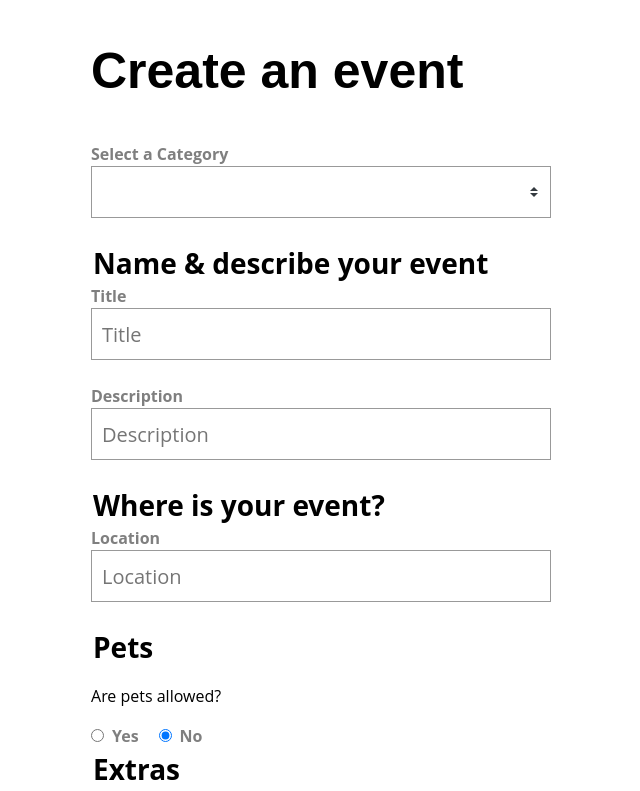
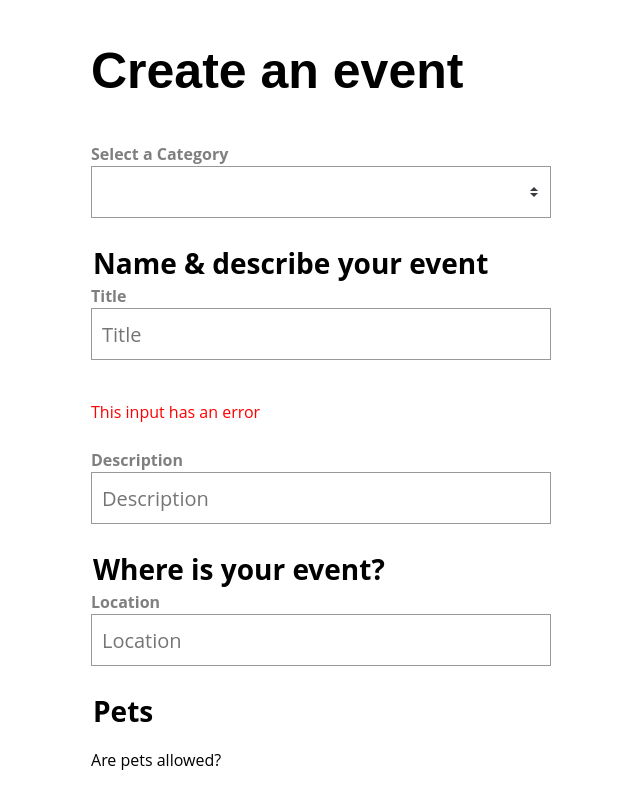
Before and after one commit to audrywolters/Vue-3-Forms, a Vue app: page / in a window 1280 px wide. Shown: the top 791 px of the page, without its empty margins (339-979 px from the left). Built offline with nearby package versions, Linux system fonts and the light colour scheme.

Commit message:
dynamically attach error message

```diff
--- a/src/components/BaseInput.vue
+++ b/src/components/BaseInput.vue
@@ -7,7 +7,18 @@
     :value="modelValue"
     @input="$emit('update:modelValue', $event.target.value)"
     :id="uuid"
+    :aria-describedby="error ? `${uuid}-error` : null "
   >
+  <p
+    v-if="error"
+    class="errorMessage"
+    :id="`${uuid}-error`"
+    aria-live="assertive"
+  >
+    {{ error }}
+  </p>
+
+
 </template>
 
 <script>
@@ -21,6 +32,10 @@
       modelValue: {
         type: [String, Number],
         default: ''
+      },
+      error: {
+        type: String,
+        default: ''
       }
     },
     setup() {
--- a/src/views/SimpleForm.vue
+++ b/src/views/SimpleForm.vue
@@ -16,6 +16,7 @@
           v-model="event.title"
           label="Title"
           type="text"
+          error="This input has an error"
         />
 
         <BaseInput
```
